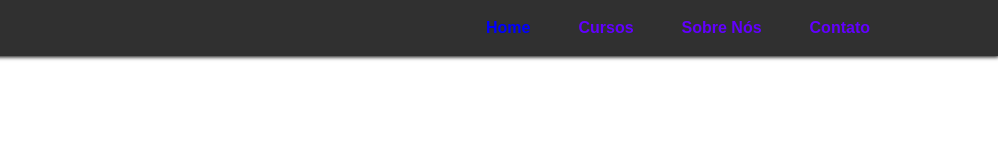
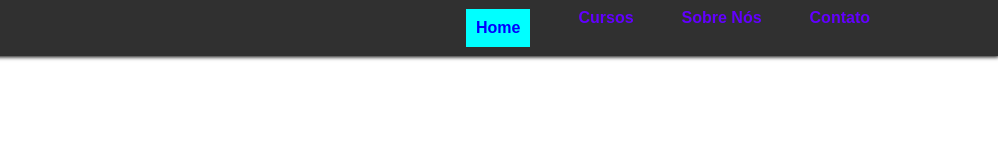
Before and after one commit to Danyllovilela/Site-Laila, a plain HTML site: page index.html in a window 1280 px wide. In both pictures the pointer is over the link "Home". Shown: the full height of the page, 282-1280 px from the left. Drawn offline with Linux system fonts and the light colour scheme.

Commit message:
Update index.html

```diff
--- a/index.html
+++ b/index.html
@@ -44,6 +44,9 @@
         }
         .navegation_header a:hover{
             color: blue;
+            padding: 10px;
+            background-color: aqua;
+
         }
         .btn_icon_header{
             background-color: transparent;
```
